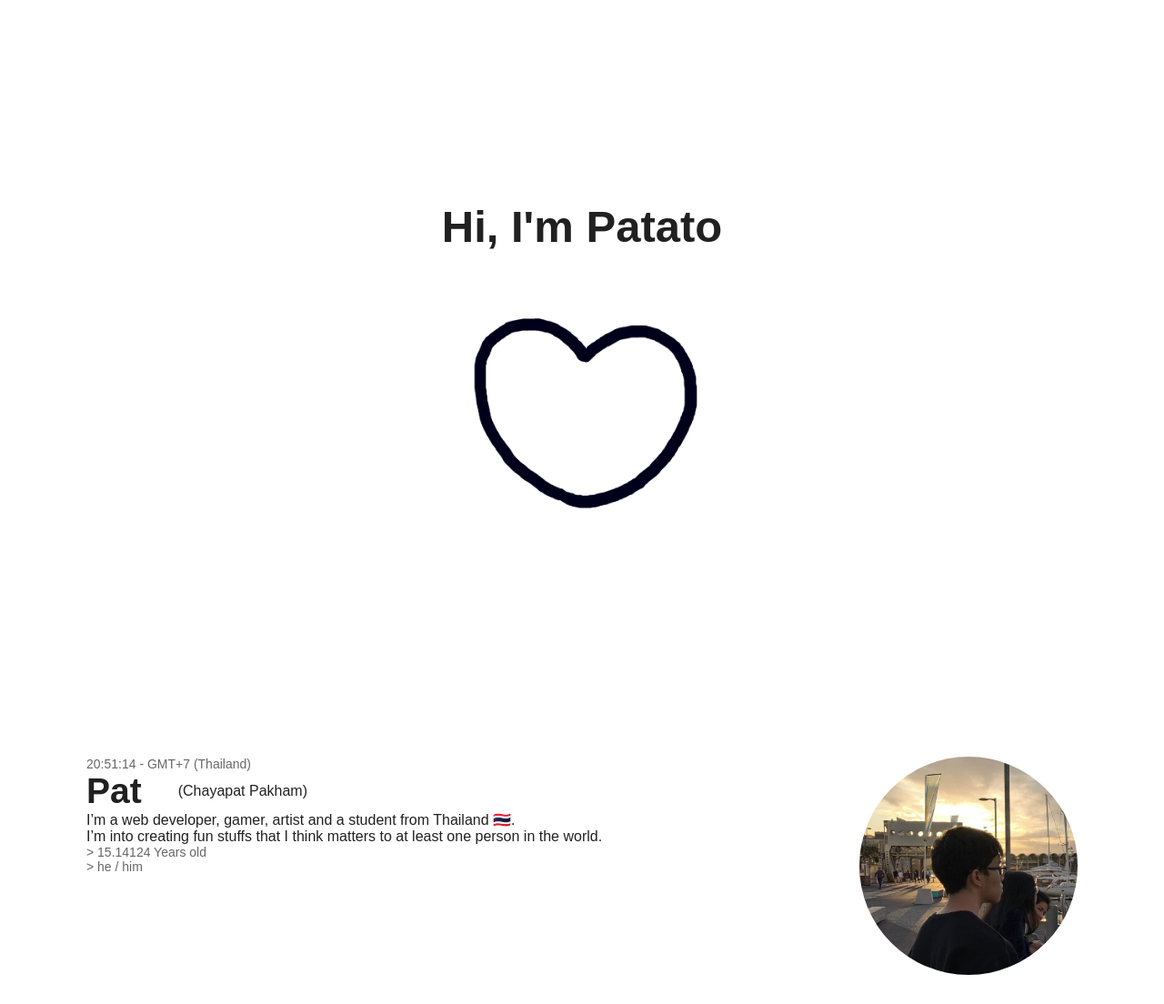
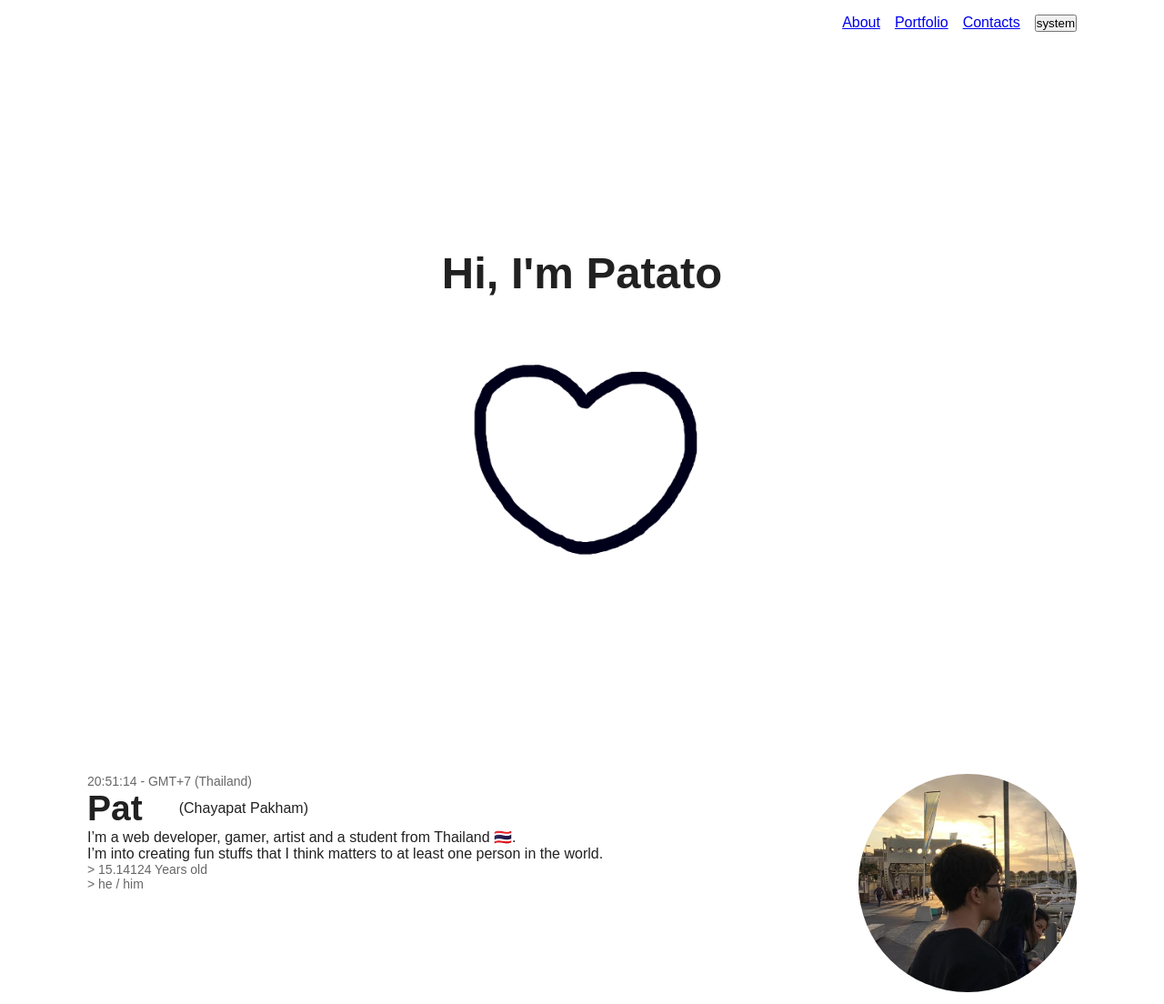
Before and after one commit to PatatoBit/portfolio, a Next.js app: page / in a window 1280 px wide. Shown: the whole page at 91% size. Built offline with nearby package versions, Linux system fonts and the light colour scheme; a web font is replaced by a local one.

Commit message:
:sparkles: Basic theme switching

```diff
--- a/package.json
+++ b/package.json
@@ -9,17 +9,17 @@
     "lint": "next lint"
   },
   "dependencies": {
+    "@headlessui/react": "^1.7.17",
     "@types/node": "20.5.7",
     "@types/react": "18.2.21",
     "@types/react-dom": "18.2.7",
     "eslint": "8.48.0",
     "eslint-config-next": "13.4.19",
     "next": "13.4.19",
+    "next-themes": "^0.2.1",
     "react": "18.2.0",
     "react-dom": "18.2.0",
     "sass": "^1.66.1",
-    "styled-components": "^6.0.7",
-    "typescript": "5.2.2",
-    "zustand": "^4.4.1"
+    "typescript": "5.2.2"
   }
 }
--- a/src/app/globals.scss
+++ b/src/app/globals.scss
@@ -47,5 +47,5 @@ p {
 .wrapper {
   max-width: 70rem;
   margin-inline: auto;
-  padding: 0 15px;
+  padding: 0 1rem;
 }
--- a/src/app/layout.tsx
+++ b/src/app/layout.tsx
@@ -1,6 +1,8 @@
+import Navbar from "@/components/Navbar";
 import "./globals.scss";
 import type { Metadata } from "next";
 import { IBM_Plex_Sans_Thai_Looped } from "next/font/google";
+import { Providers } from "./providers";
 
 const inter = IBM_Plex_Sans_Thai_Looped({
   weight: ["400", "700"],
@@ -15,11 +17,16 @@ export const metadata: Metadata = {
 export default function RootLayout({
   children,
 }: {
-  children: React.ReactNode;
+  children: JSX.Element | JSX.Element[];
 }) {
   return (
-    <html lang="en">
-      <body className={inter.className}>{children}</body>
+    <html lang="en" suppressHydrationWarning>
+      <body className={inter.className}>
+        <Providers>
+          <Navbar />
+          {children as JSX.Element}
+        </Providers>
+      </body>
     </html>
   );
 }
--- /dev/null
+++ b/src/app/providers.tsx
@@ -0,0 +1,11 @@
+"use client";
+
+import { ThemeProvider } from "next-themes";
+
+export function Providers({
+  children,
+}: {
+  children: JSX.Element | JSX.Element[];
+}) {
+  return <ThemeProvider>{children}</ThemeProvider>;
+}
--- /dev/null
+++ b/src/components/Navbar.tsx
@@ -0,0 +1,28 @@
+import React from "react";
+import ThemeSelector from "./ThemeSelector";
+
+import styles from "./components.module.scss";
+import Link from "next/link";
+
+function Navbar() {
+  return (
+    <nav>
+      <ul className={styles.navList}>
+        <Link href="/about">
+          <li>About</li>
+        </Link>
+        <Link href="/portfolio">
+          <li>Portfolio</li>
+        </Link>
+
+        <Link href="/contacts">
+          <li>Contacts</li>
+        </Link>
+
+        <ThemeSelector />
+      </ul>
+    </nav>
+  );
+}
+
+export default Navbar;
--- /dev/null
+++ b/src/components/ThemeSelector.tsx
@@ -0,0 +1,48 @@
+"use client";
+
+import { Listbox } from "@headlessui/react";
+import { useTheme } from "next-themes";
+import { useState, useEffect } from "react";
+
+const themes = [
+  {
+    id: "system",
+    label: "System",
+  },
+  {
+    id: "light",
+    label: "Light",
+  },
+  {
+    id: "dark",
+    label: "Dark",
+  },
+] as const;
+
+function ThemeSelector() {
+  const [mounted, setMounted] = useState(false);
+
+  const { theme, setTheme, resolvedTheme } = useTheme();
+
+  useEffect(() => setMounted(true), []);
+
+  return (
+    <Listbox value={theme} onChange={(value) => setTheme(value)}>
+      {mounted && resolvedTheme ? (
+        <Listbox.Button>{theme}</Listbox.Button>
+      ) : (
+        <div>Empty</div>
+      )}
+
+      <Listbox.Options>
+        {themes.map((theme) => (
+          <Listbox.Option key={theme.id} value={theme.id}>
+            {theme.label}
+          </Listbox.Option>
+        ))}
+      </Listbox.Options>
+    </Listbox>
+  );
+}
+
+export default ThemeSelector;
--- a/src/components/components.module.scss
+++ b/src/components/components.module.scss
@@ -19,3 +19,16 @@
     }
   }
 }
+
+.navList {
+  display: flex;
+  flex-direction: row;
+  justify-content: flex-end;
+  gap: 1rem;
+
+  max-width: 70rem;
+  margin-inline: auto;
+  padding: 1rem;
+
+  list-style: none;
+}
```
Also changed, not shown: 1 other file (tests, documents, lock files or other folders).
